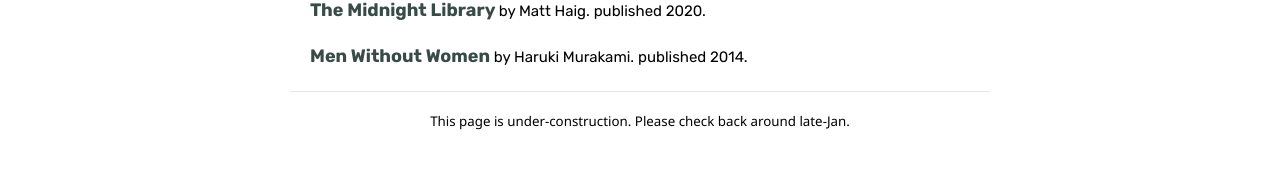
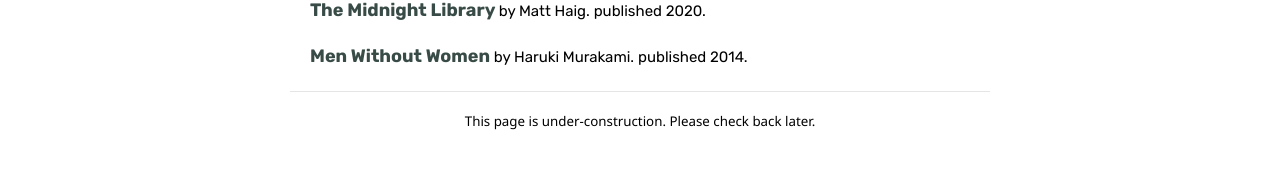
Before and after one commit to ankitsultana/ankitsultana.github.io, a Jekyll site: the page built from index.md, in a window 1280 px wide. Shown: the part 715-884 px from the top of the page. Built offline with Jekyll 4.4.1, drawn with Linux system fonts in a browser that asks for light colours; our own code applies the rules of GitHub Pages for plain Markdown files.

Commit message:
Update _config.yml

```diff
--- a/_config.yml
+++ b/_config.yml
@@ -9,7 +9,7 @@
 
 footer: yes
 footer_url: "https://github.com/ankitsultana/ankitsultana.github.io"
-footer_text: "This page is under-construction. Please check back around late-Jan."
+footer_text: "This page is under-construction. Please check back later."
 
 sass:
   style: compressed
```
